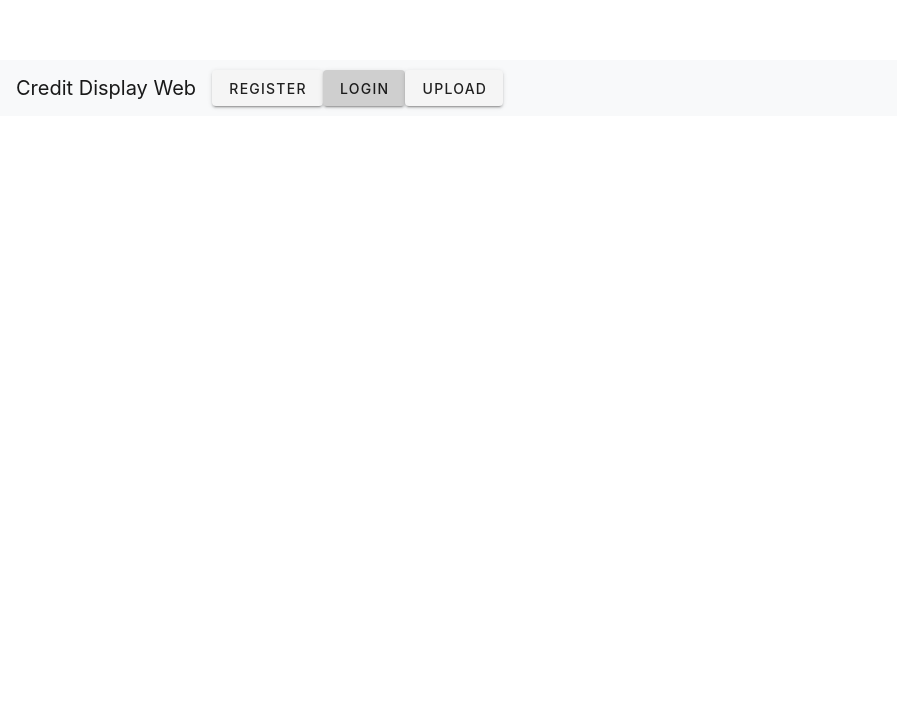
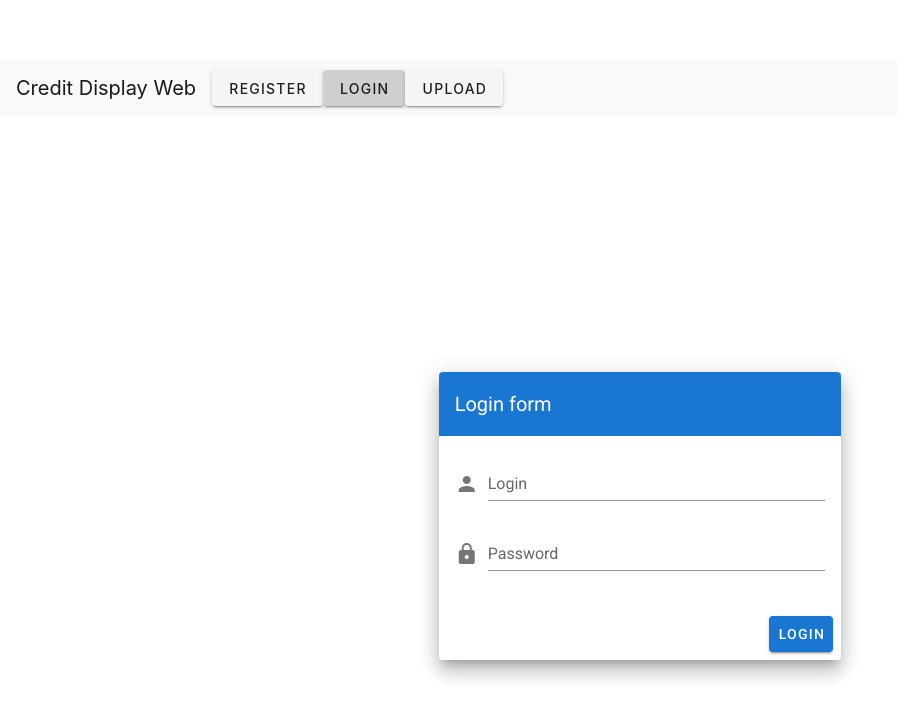
Before and after one commit to keoren3/credit_display, a Vue app in the folder client/: page /login in a window 1280 px wide. Shown: the top 718 px of the page, without its empty margins (0-897 px from the left). Built offline with nearby package versions, Linux system fonts and the light colour scheme.

Commit message:
add suppot icons + login page

```diff
--- a/client/package.json
+++ b/client/package.json
@@ -13,12 +13,14 @@
     "chart.js": "^2.9.3",
     "core-js": "^3.6.4",
     "eslint-config-airbnb-vue": "^2.0.1",
+    "material-design-icons-iconfont": "^5.0.1",
     "vue": "^2.6.11",
     "vue-chartjs": "^3.5.0",
     "vue-router": "^3.1.5",
     "vuetify": "^2.2.11"
   },
   "devDependencies": {
+    "@mdi/font": "^5.0.45",
     "@vue/cli-plugin-babel": "^4.2.0",
     "@vue/cli-plugin-eslint": "^4.2.0",
     "@vue/cli-service": "^4.2.0",
--- a/client/src/components/Login.vue
+++ b/client/src/components/Login.vue
@@ -0,0 +1,65 @@
+<template>
+  <v-app id="inspire">
+    <v-content>
+      <v-container
+        class="fill-height"
+        fluid
+      >
+        <v-row
+          align="center"
+          justify="center"
+        >
+          <v-col
+            cols="12"
+            sm="8"
+            md="4"
+          >
+            <v-card class="elevation-12">
+              <v-toolbar
+                color="primary"
+                dark
+                flat
+              >
+                <v-toolbar-title>Login form</v-toolbar-title>
+                <v-spacer />
+                <v-tooltip bottom />
+              </v-toolbar>
+              <v-card-text>
+                <v-form>
+                  <v-text-field
+                    label="Login"
+                    name="login"
+                    prepend-icon="person"
+                    type="text"
+                  />
+
+                  <v-text-field
+                    id="password"
+                    label="Password"
+                    name="password"
+                    prepend-icon="lock"
+                    type="password"
+                  />
+                </v-form>
+              </v-card-text>
+              <v-card-actions>
+                <v-spacer />
+                <v-btn color="primary">
+                  Login
+                </v-btn>
+              </v-card-actions>
+            </v-card>
+          </v-col>
+        </v-row>
+      </v-container>
+    </v-content>
+  </v-app>
+</template>
+
+<script>
+export default {
+  props: {
+    source: String,
+  },
+};
+</script>
--- a/client/src/main.js
+++ b/client/src/main.js
@@ -3,6 +3,7 @@ import Vue from "vue";
 import App from "./App.vue";
 import router from "./router";
 import vuetify from "./plugins/vuetify";
+import "material-design-icons-iconfont/dist/material-design-icons.css";
 
 Vue.config.productionTip = false;
 
--- a/client/src/plugins/vuetify.js
+++ b/client/src/plugins/vuetify.js
@@ -1,7 +1,11 @@
 import Vue from "vue";
 import Vuetify from "vuetify/lib";
+import "@mdi/font/css/materialdesignicons.css";
 
 Vue.use(Vuetify);
 
 export default new Vuetify({
+  icons: {
+    iconfont: "mdi",
+  },
 });
```
Also changed, not shown: 1 other file (tests, documents, lock files or other folders).
